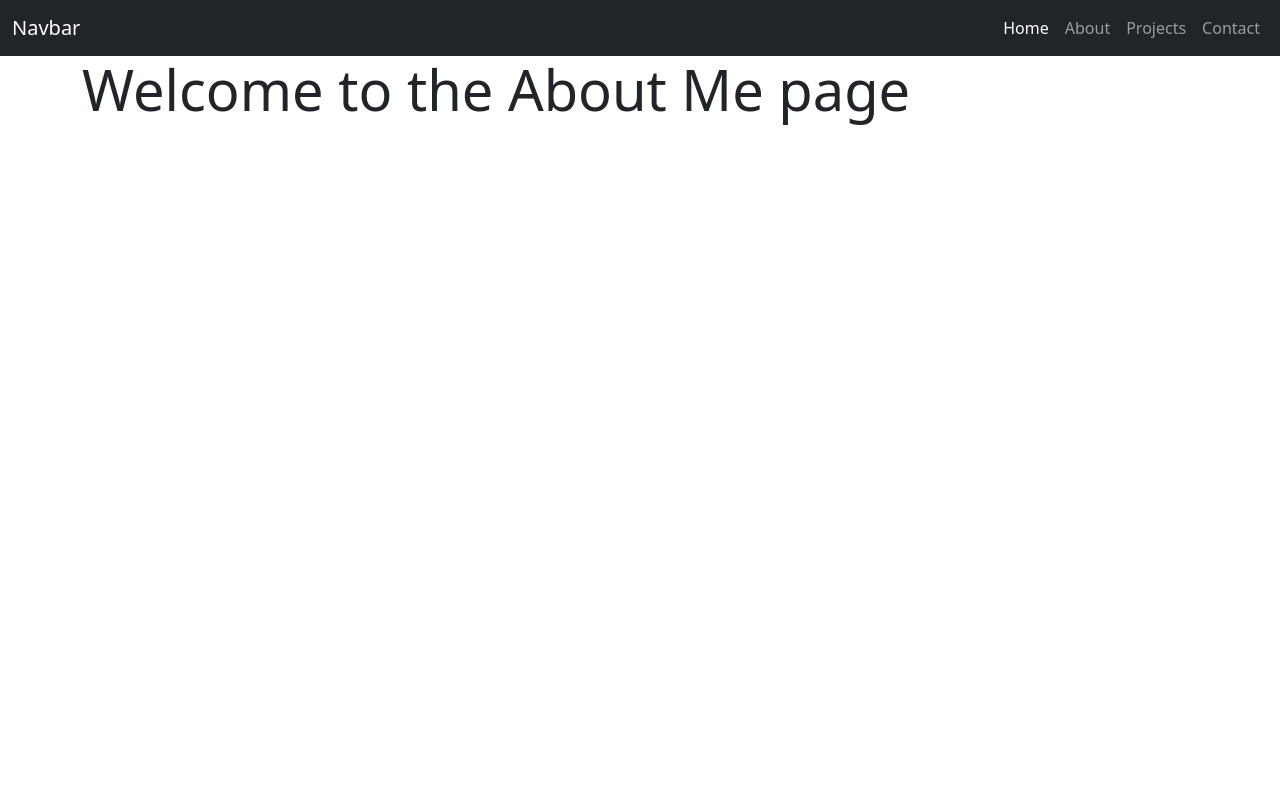
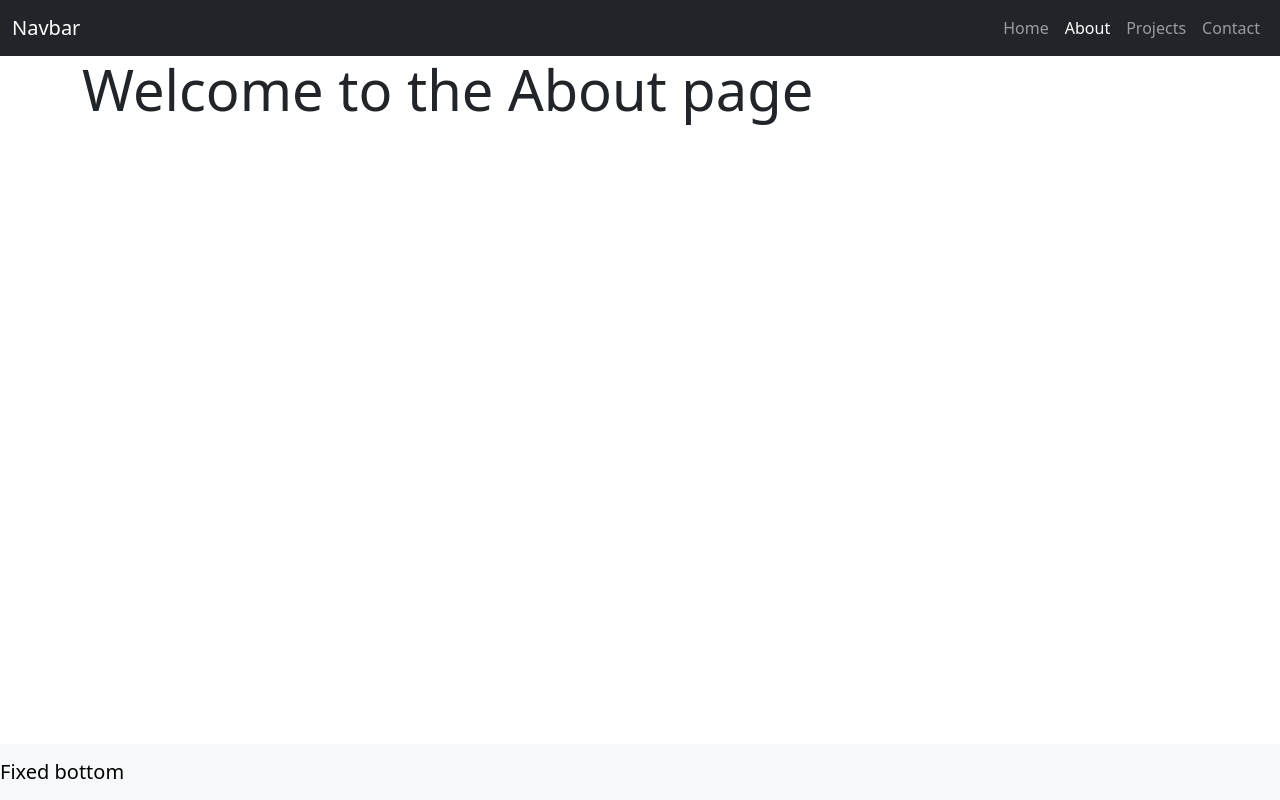
Before and after one commit to jeralxndr/assignment-2-work, a Node server app: page /about in a window 1280 px wide. Run offline with Node 20, Linux system fonts and the light colour scheme; some libraries are stand-ins or nearby versions.

Commit message:
footer begun

```diff
--- a/WebProject/routes/index.js
+++ b/WebProject/routes/index.js
@@ -25,7 +25,7 @@ router.get('/projects', function(req, res, next) {
 /* GET about page. */
 router.get('/about', function(req, res, next) {
   res.render('index', {
-    title: 'About Me',
+    title: 'About',
    });
 });
 
--- a/WebProject/views/index.ejs
+++ b/WebProject/views/index.ejs
@@ -22,19 +22,39 @@
       <ul class="navbar-nav ms-auto mb-2 mb-lg-0">
 
         <li class="nav-item">
-          <a class="nav-link active" aria-current="page" href="/home"><i class="fa-solid fa-house"></i> Home</a>
+        <% if (title == "Home") { %>
+          <a class="nav-link active" aria-current="page" href="/home">
+          <% } else { %>
+          <a class="nav-link" aria-current="page" href="/home">
+          <% } %>
+          <i class="fa-solid fa-house"></i> Home</a>
         </li>
 
         <li class="nav-item">
-          <a class="nav-link" aria-current="page" href="/about"><i class="fa-solid fa-address-card"></i> About</a>
+        <% if (title == "About") { %>
+          <a class="nav-link active" aria-current="page" href="/about">
+          <% } else { %>
+          <a class="nav-link" aria-current="page" href="/about">
+          <% } %>
+          <i class="fa-solid fa-address-card"></i> About</a>
         </li>
 
         <li class="nav-item">
-          <a class="nav-link" aria-current="page" href="/projects"><i class="fa-solid fa-briefcase"></i> Projects</a>
+        <% if (title == "Projects") { %>
+          <a class="nav-link active" aria-current="page" href="/projects">
+          <% } else { %>
+          <a class="nav-link" aria-current="page" href="/projects">
+          <% } %>
+          <i class="fa-solid fa-briefcase"></i> Projects</a>
         </li>
 
         <li class="nav-item">
-          <a class="nav-link" aria-current="page" href="/contact"><i class="fa-solid fa-envelope"></i> Contact</a>
+          <% if (title == "Contact") { %>
+          <a class="nav-link active" aria-current="page" href="/contact">
+          <% } else { %>
+          <a class="nav-link" aria-current="page" href="/contact">
+          <% } %>
+          <i class="fa-solid fa-envelope"></i> Contact</a>
         </li>
 
     </div>
@@ -48,7 +68,11 @@
   </div>
 </div>
 </main>
-<!-- Content-->
+<!-- Footer-->
+  <nav class="navbar fixed-bottom navbar-light bg-light">
+  <a class="navbar-brand" href="a">Fixed bottom</a>
+  </nav>
+<!-- Scripts-->
   <script src = "/scripts/app.js"></script>
   <script src = "/bootstrap/dist/js/bootstrap.min.js"></script>
   <script src="/jquery/dist/jquery.min.js"/></script>
```
